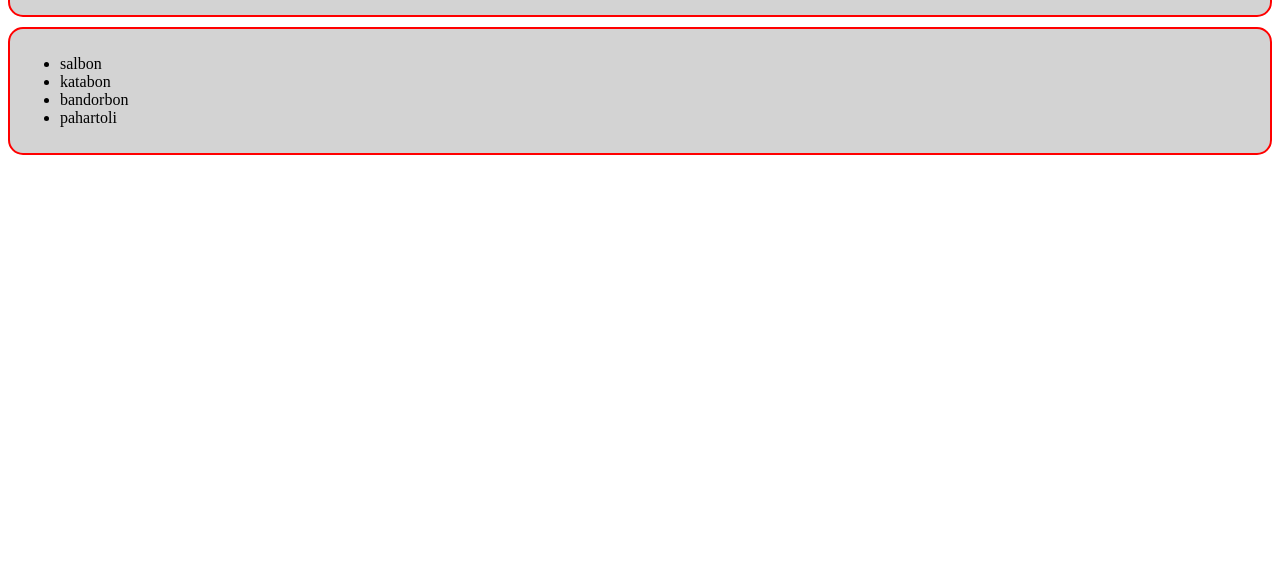
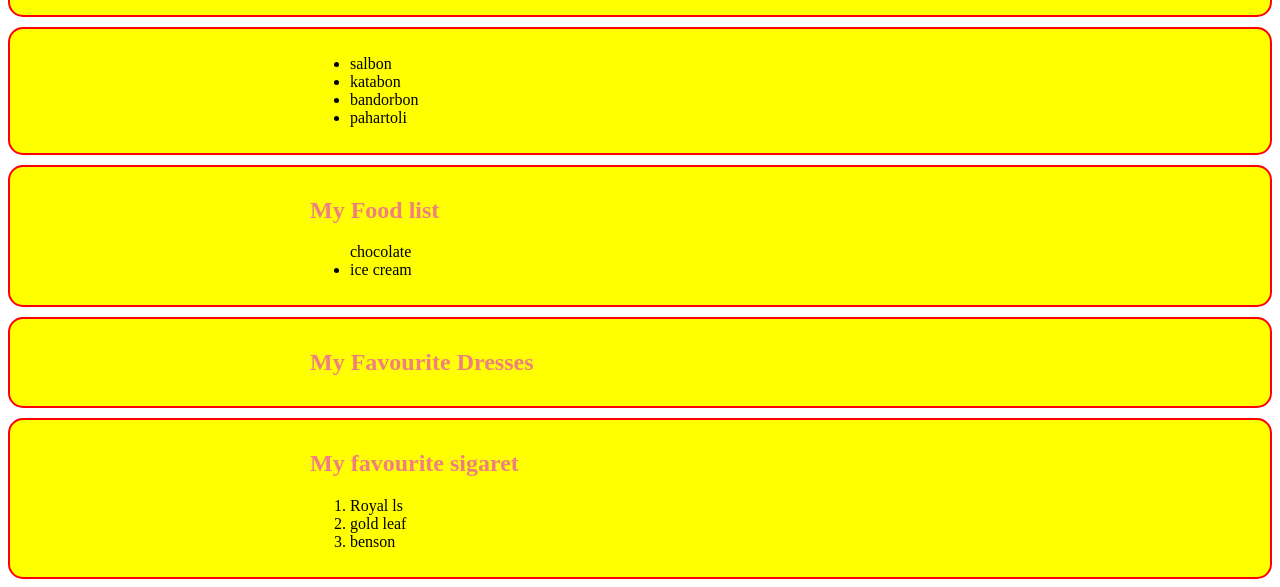
Before and after one commit to RaselMridha792/explore-js-dom, a plain HTML site: page index.html in a window 1280 px wide. Shown: the part 708-1295 px from the top of the page. Before the commit the page ends 871 px from the top, so only its background shows below. Drawn offline with Linux system fonts and the light colour scheme.

Commit message:
added another section directly with innerHtml

```diff
--- a/append.js
+++ b/append.js
@@ -1,4 +1,46 @@
+// added an item in a list with js
 const placesList = document.getElementById('places-list');
 const li = document.createElement('li');
 li.innerText = 'pahartoli';
 placesList.appendChild(li);
+
+
+// added a section in a parent section with js
+const mainContainer = document.getElementById('head-container');
+const section = document.createElement('section');
+const h1 = document.createElement('h1');
+h1.innerText = 'My Food list';
+section.appendChild(h1);
+
+const ul = document.createElement('ul');
+
+const li1 = document.createElement('li1');
+li1.innerText = 'chocolate';
+ul.appendChild(li1);
+
+const li2 = document.createElement('li');
+li2.innerText = 'ice cream';
+ul.appendChild(li2);
+
+
+section.appendChild(ul);
+mainContainer.appendChild(section);
+
+
+// added a section directly
+const sectionDress = document.createElement('section');
+sectionDress.innerHTML = `
+<h1> My Favourite Dresses </h1>
+`
+mainContainer.appendChild(sectionDress);
+
+const favouriteSigaret = document.createElement('section');
+favouriteSigaret.innerHTML = `
+<h1> My favourite sigaret </h1>
+<ol>
+    <li>Royal ls </li>
+    <li> gold leaf </li>
+    <li> benson </li>
+</ol>
+`
+mainContainer.appendChild(favouriteSigaret);
--- a/dom.js
+++ b/dom.js
@@ -5,6 +5,8 @@ for(const section of sections){
     section.style.marginTop = '10px';
     section.style.padding = '10px';
     section.style.borderRadius = '15px';
-    section.style.backgroundColor = 'lightgray';
+    section.style.backgroundColor = 'yellow';
     section.style.color = 'black';
+    section.style.paddingLeft = '300px'
+
 }
--- a/index.html
+++ b/index.html
@@ -7,7 +7,7 @@
     <link rel="stylesheet" href="style.css">
 </head>
 <boady>
-    <header>
+    <header id="head-container">
         <section>
             <h1 class="wlcm">welcome to my dom 1</h1>
             <h1 class="wlcm">welcome to my dom 2</h1>
@@ -40,6 +40,7 @@
     <footer>
 
     </footer>
+    <script src="append.js"></script>
     <script src="dom.js"></script>
     <script>
         // const collectionOfH1 = document.getElementsByTagName('h1');
@@ -47,6 +48,6 @@
         //     console.log(li);
         // }
     </script>
-    <script src="append.js"></script>
+
 </boady>
 </html>
```
